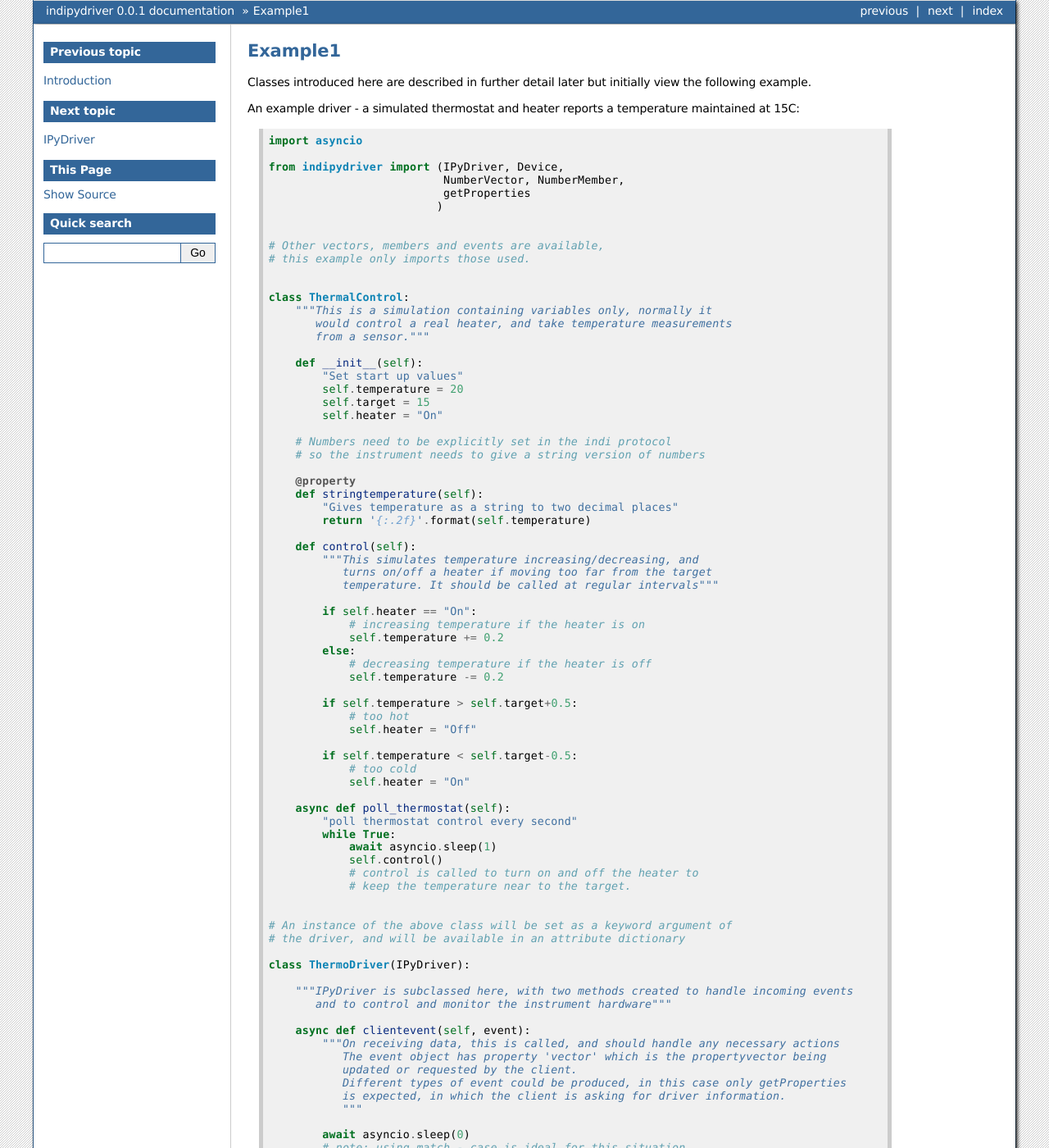
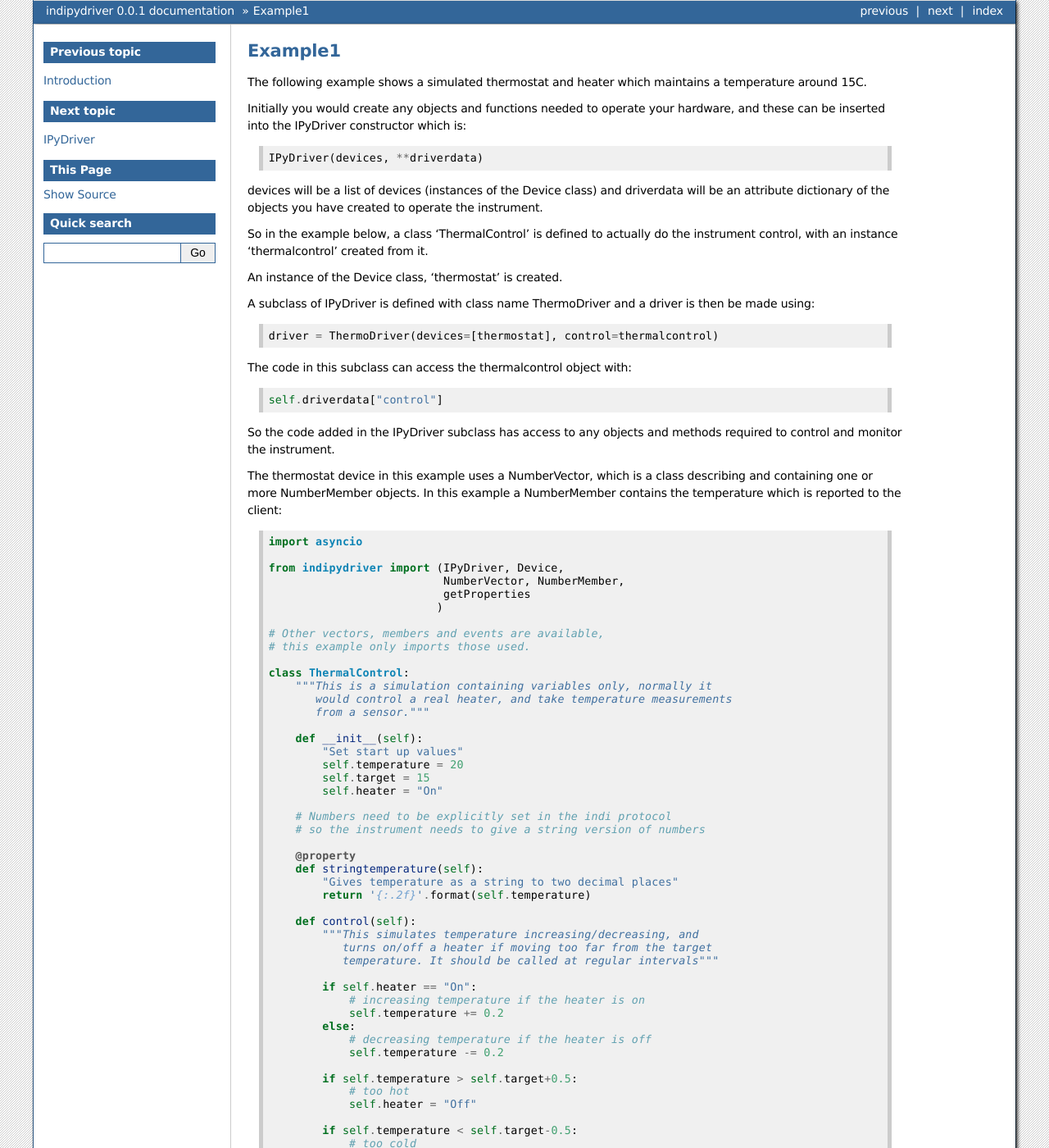
Before and after one commit to bernie-skipole/indipydriver, a Sphinx documentation site: the page built from docs/source/usage/example1.rst, in a window 1280 px wide and 1400 px high. Shown: the whole window at 82% size. Built offline with Sphinx 7.4.7, drawn with Linux system fonts in a browser that asks for light colours; some of the changed text lies outside the part shown.

Commit message:
further docs

```diff
--- a/docs/source/usage/example1.rst
+++ b/docs/source/usage/example1.rst
@@ -1,11 +1,39 @@
 Example1
 ========
 
-Classes introduced here are described in further detail later
-but initially view the following example.
+The following example shows a simulated thermostat and heater which
+maintains a temperature around 15C.
 
-An example driver - a simulated thermostat and heater reports a
-temperature maintained at 15C::
+Initially you would create any objects and functions needed to
+operate your hardware, and these can be inserted into the IPyDriver
+constructor which is::
+
+    IPyDriver(devices, **driverdata)
+
+devices will be a list of devices (instances of the Device class) and driverdata will
+be an attribute dictionary of the objects you have created to operate the instrument.
+
+So in the example below, a class 'ThermalControl' is defined to actually do the
+instrument control, with an instance 'thermalcontrol' created from it.
+
+An instance of the Device class, 'thermostat' is created.
+
+A subclass of IPyDriver is defined with class name ThermoDriver and a driver
+is then be made using::
+
+    driver = ThermoDriver(devices=[thermostat], control=thermalcontrol)
+
+The code in this subclass can access the thermalcontrol object with::
+
+    self.driverdata["control"]
+
+So the code added in the IPyDriver subclass has access to any objects and
+methods required to control and monitor the instrument.
+
+The thermostat device in this example uses a NumberVector, which is a class describing
+and containing one or more NumberMember objects. In this example a NumberMember
+contains the temperature which is reported to the client::
+
 
     import asyncio
 
@@ -14,10 +42,8 @@ temperature maintained at 15C::
                               getProperties
                              )
 
-
     # Other vectors, members and events are available,
     # this example only imports those used.
-
 
     class ThermalControl:
         """This is a simulation containing variables only, normally it
@@ -83,7 +109,6 @@ temperature maintained at 15C::
                is expected, in which the client is asking for driver information.
                """
 
-            await asyncio.sleep(0)
             # note: using match - case is ideal for this situation,
             # but requires Python v3.10 or later
 
@@ -174,7 +199,7 @@ temperature maintained at 15C::
         # temperature being reported every ten seconds.
 
 
-In summary. You create any objects, functions, variables needed to operate your
+In summary. You create any objects or functions needed to operate your
 hardware, and these can be inserted into the IPyDriver constructor.
 
 You would typically create your own child class of IPyDriver, overiding methods:
--- a/docs/source/usage/example2.rst
+++ b/docs/source/usage/example2.rst
@@ -71,7 +71,6 @@ Adding target temperature control set by the client::
                asking for driver information, and newNumberVector, in which case the client
                is setting a target temperature.
                """
-            await asyncio.sleep(0)
 
             # The hardware control object is stored in the driverdata dictionary
             control = self.driverdata["control"]
```
Also changed, not shown: other parts of docs/source/usage/example1.rst (+2 -2 lines).
